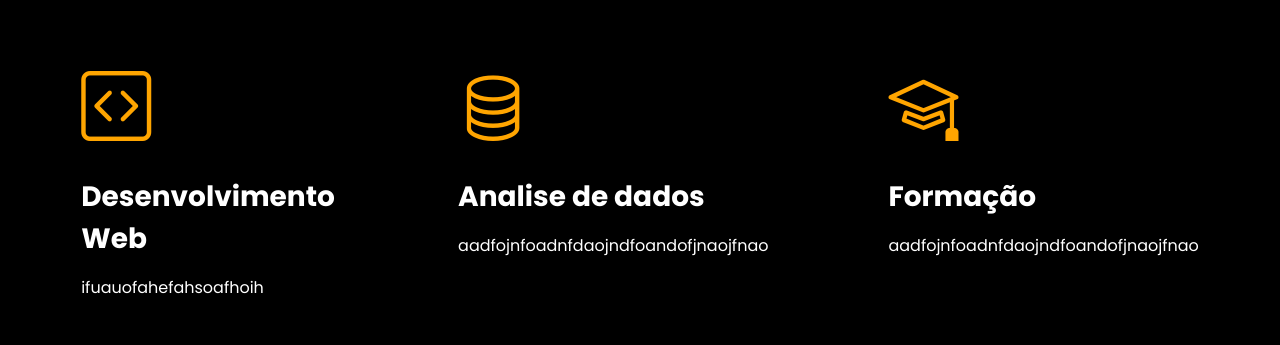
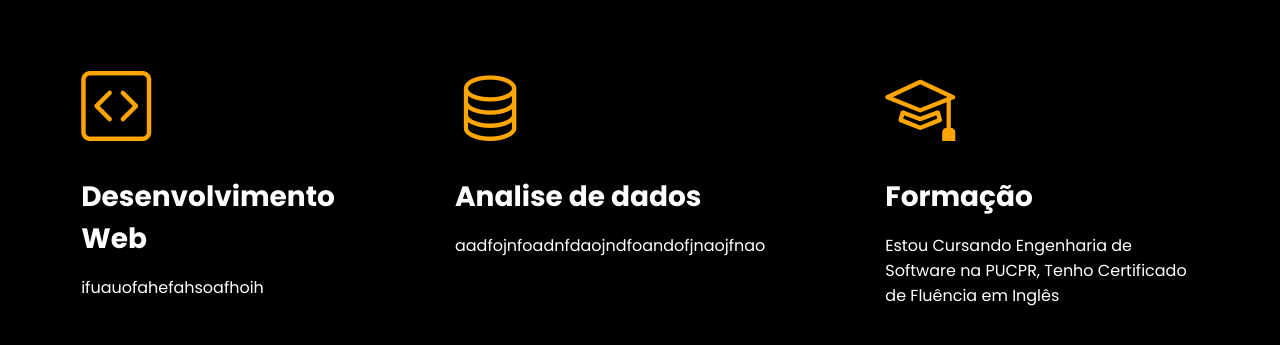
Before and after one commit to 3mcp/portfolio__-, a plain HTML site: page index.html in a window 1280 px wide. Shown: the part 569-914 px from the top of the page. Drawn offline with nearby package versions, Linux system fonts and the light colour scheme.

Commit message:
Update index.html

```diff
--- a/index.html
+++ b/index.html
@@ -80,7 +80,7 @@
                     <div class="especialidades-box">
                         <i class="bi bi-mortarboard"></i>
                         <h3>Formação</h3>
-                        <p>aadfojnfoadnfdaojndfoandofjnaojfnao</p>
+                        <p>Estou Cursando Engenharia de Software na PUCPR, Tenho Certificado de Fluência em Inglês</p>
                     </div>
                 </div>
             </div>
```
